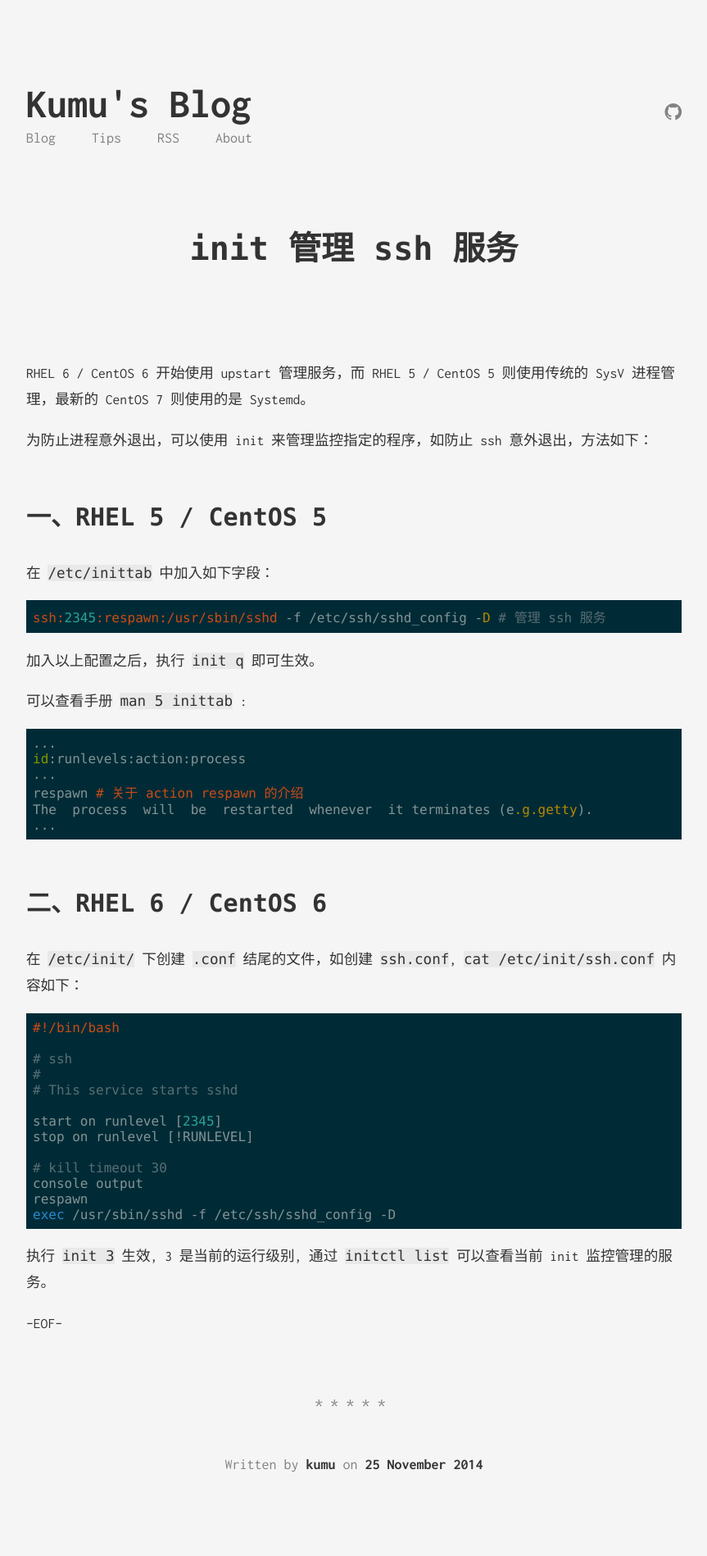
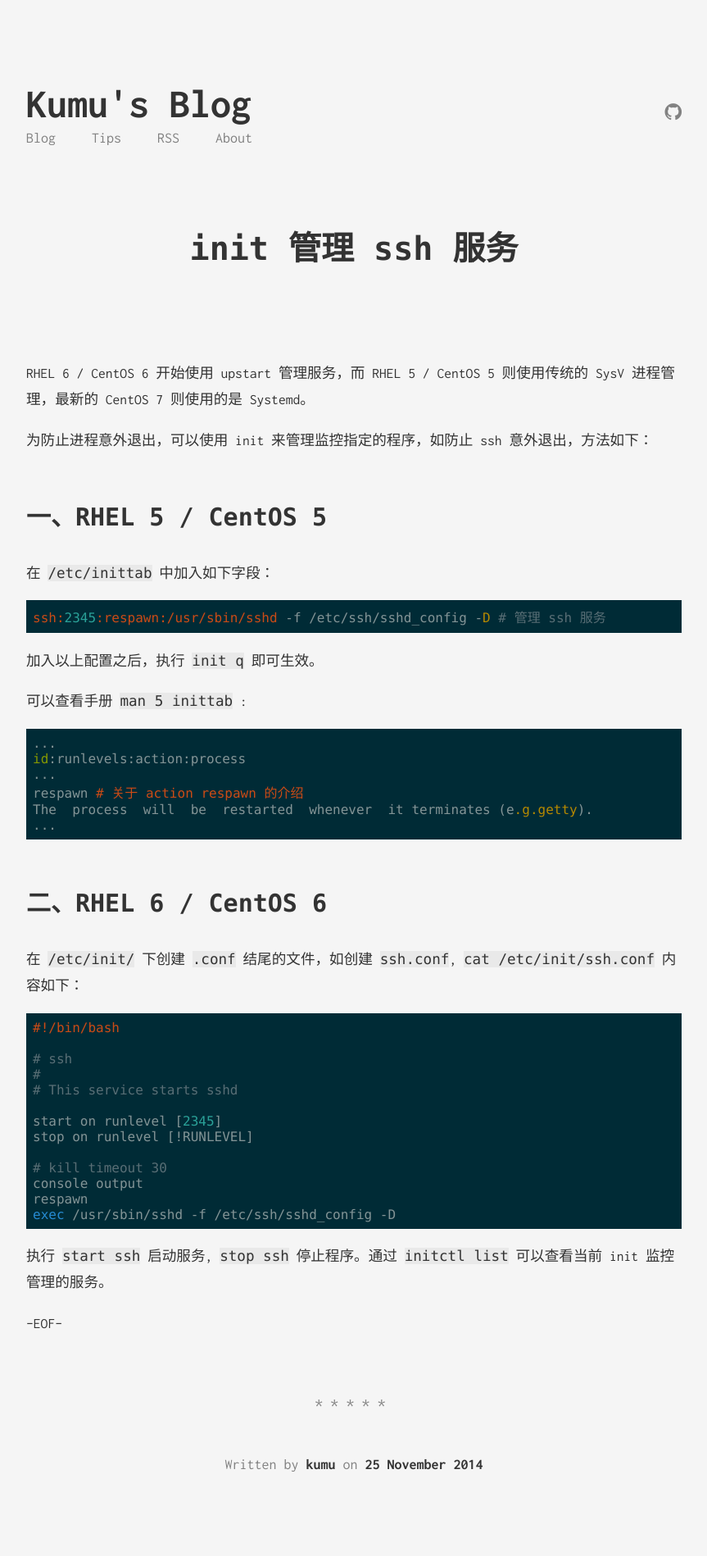
Before and after one commit to opskumu/opskumu.github.io, a Jekyll site: the page built from _posts/2014-11-25-init-ssh.md, in a window 1280 px wide. Shown: the whole page at 82% size, without its empty margins (208-1071 px from the left). Built offline with Jekyll 4.4.1, drawn with Linux system fonts in a browser that asks for light colours; comment, search, counter and statistics services are not loaded.

Commit message:
update ssh post

````diff
--- a/_posts/2014-11-25-init-ssh.md
+++ b/_posts/2014-11-25-init-ssh.md
@@ -51,6 +51,6 @@
 exec /usr/sbin/sshd -f /etc/ssh/sshd_config -D
 ```
 
-执行 `init 3` 生效, 3 是当前的运行级别, 通过 `initctl list` 可以查看当前 init 监控管理的服务。
+执行 `start ssh` 启动服务, `stop ssh` 停止程序。通过 `initctl list` 可以查看当前 init 监控管理的服务。
 
 --EOF--
````
